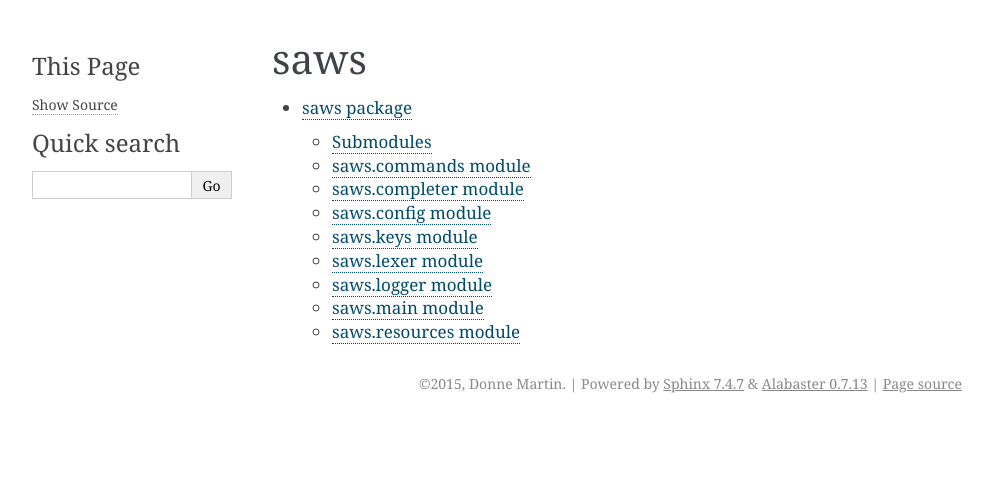
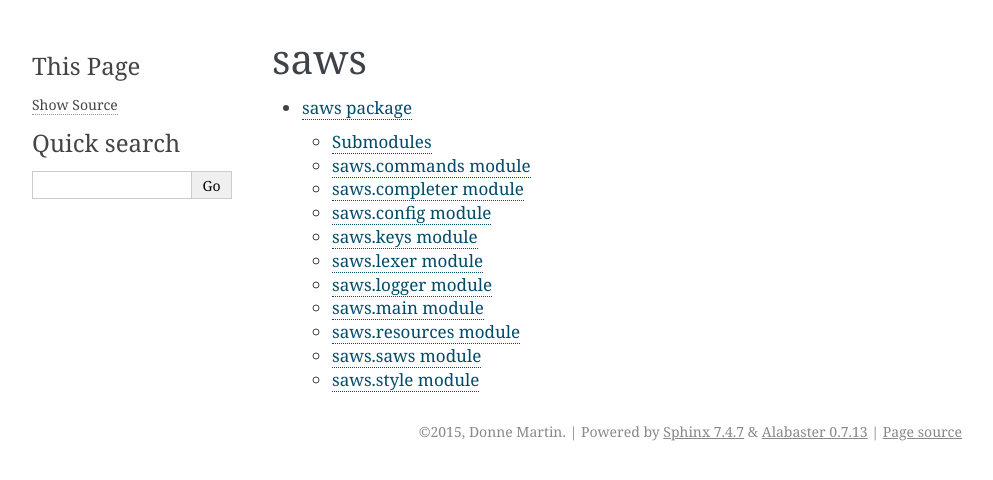
Before and after one commit to LoomCai/pom-maker, a Sphinx documentation site: the page built from docs/source/modules.rst, in a window 1280 px wide. Shown: the top 480 px of the page, without its empty margins (148-1141 px from the left). Built offline with Sphinx 7.4.7, drawn with Linux system fonts in a browser that asks for light colours.

```diff
--- a/docs/source/saws.rst
+++ b/docs/source/saws.rst
@@ -67,3 +67,16 @@
     :members:
     :undoc-members:
     :show-inheritance:
+
+saws.saws module
+----------------
+
+.. automodule:: saws.saws
+    :members:
+    :undoc-members:
+    :show-inheritance:
+
+saws.style module
+-----------------
+
+..
```
